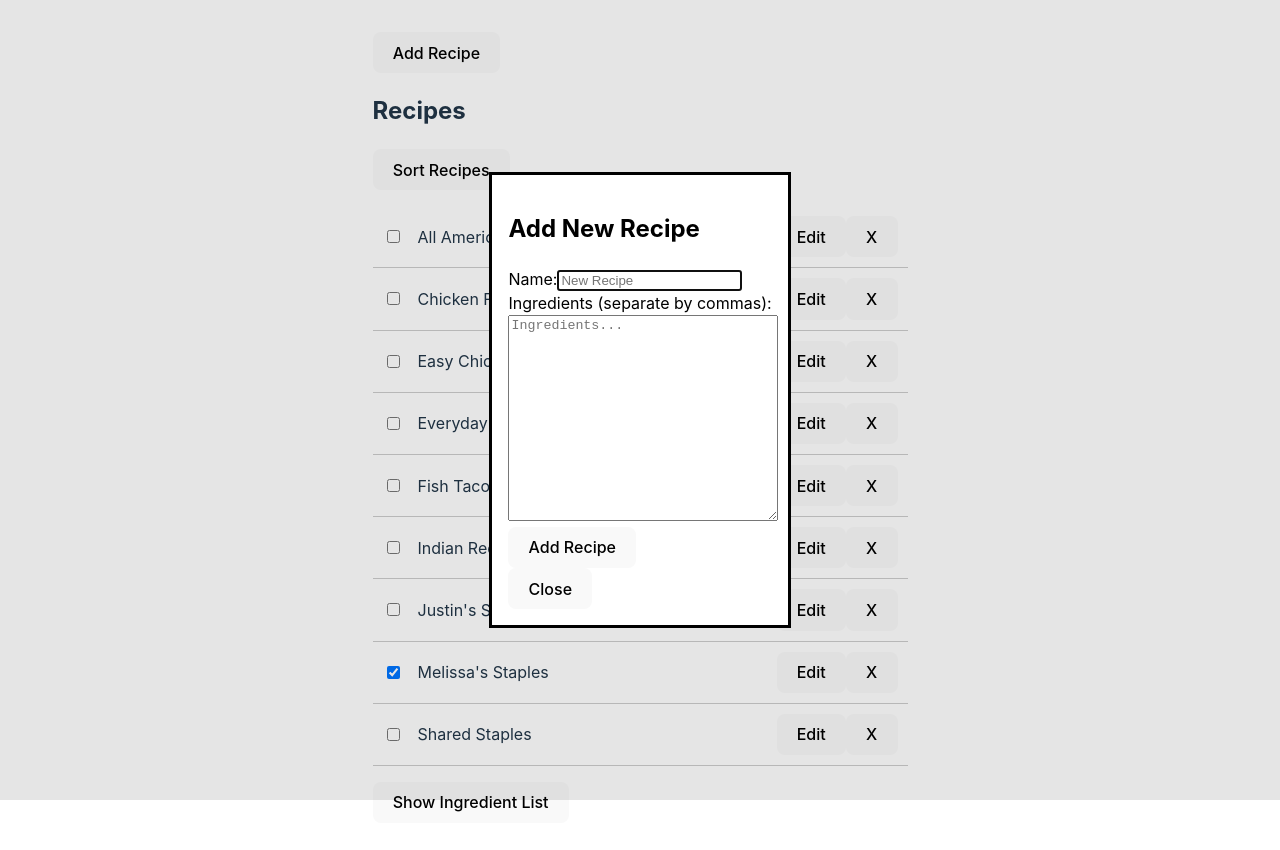
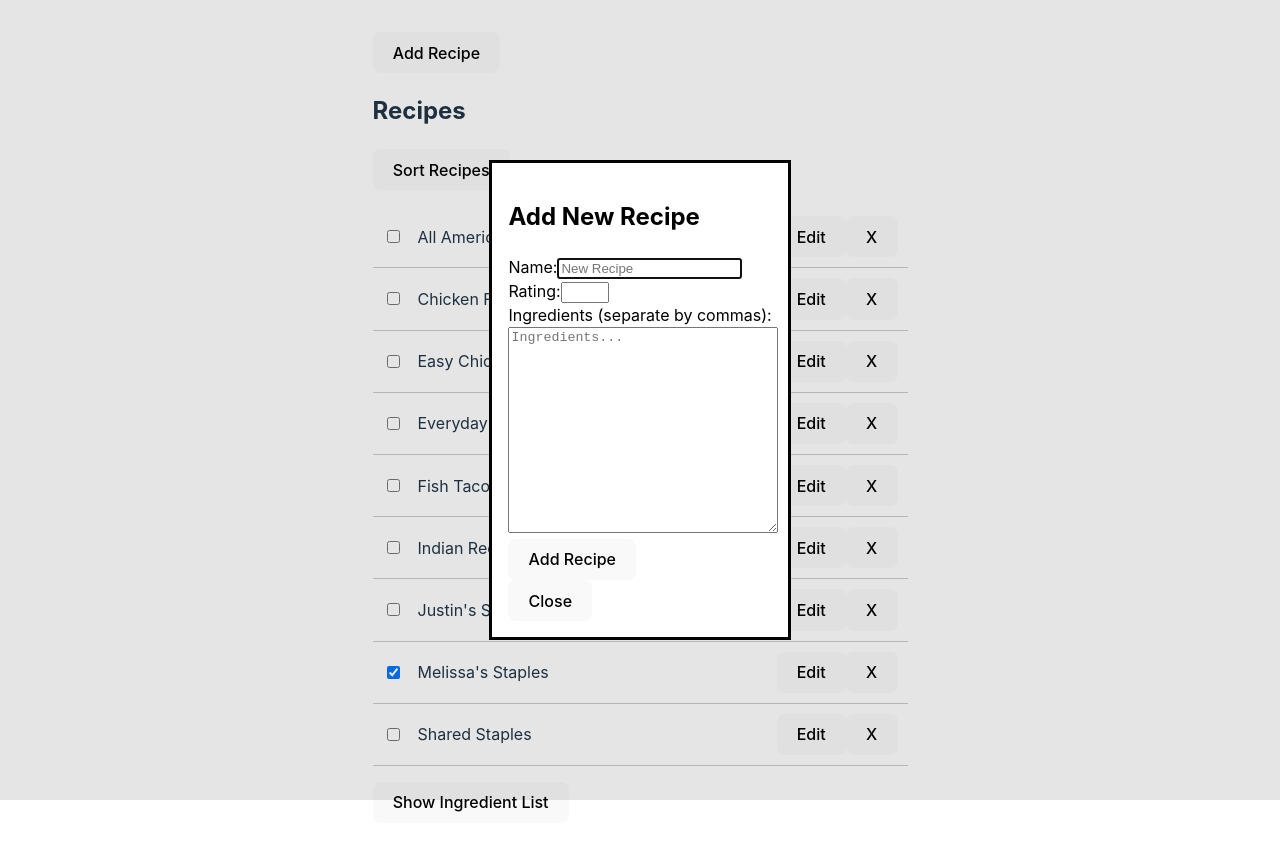
Before and after one commit to justinmcarlson/react-meal-plan-app, a React (Vite) app: page / in a window 1280 px wide. Both pictures are taken after a click on the button "Add Recipe". Shown: the top 850 px of the page. Built offline with nearby package versions, Linux system fonts and the light colour scheme.

Commit message:
Add rating field to NewRecipe and EditRecipe components.

```diff
--- a/src/Container/App.jsx
+++ b/src/Container/App.jsx
@@ -38,6 +38,7 @@ export default function App() {
 
   const [newRecipe, setNewRecipe] = useState({
     name: '',
+    rating: '',
     ingredients: [],
     checked: false,
     imageURL: '',
@@ -100,13 +101,14 @@ export default function App() {
     }));
   };
 
-  const handleEditRecipe = ({ id, name, ingredients, checked, imageURL }) => {
-    console.log(id, name, ingredients, checked, imageURL);
+  const handleEditRecipe = ({ id, name, rating, ingredients, checked, imageURL }) => {
+    console.log(id, name, rating, ingredients, checked, imageURL);
     const lineBreakIngredients = ingredients.join('\n');
     setEditRecipe((prevRecipe) => ({
       ...prevRecipe,
       id,
       name,
+      rating,
       ingredients: lineBreakIngredients,
       checked,
       imageURL,
--- a/src/Presentational/EditRecipe.jsx
+++ b/src/Presentational/EditRecipe.jsx
@@ -20,7 +20,17 @@ export default function EditRecipe({
           required
           />
         <br />
-        <label htmlFor="ingredients">Ingredients (separate by commas):</label>
+        <label htmlFor="rating">Rating:</label>
+        <input
+          name="rating"
+          type="number"
+          min="1"
+          max="5"
+          value={editRecipe.rating || ''}
+          onChange={handleEditRecipeChange}
+          />
+        <br />
+        <label htmlFor="ingredients">Ingredients (one per line):</label>
         <br />
         <textarea
           name="ingredients"
--- a/src/Presentational/NewRecipe.jsx
+++ b/src/Presentational/NewRecipe.jsx
@@ -21,6 +21,16 @@ export default function NewRecipe({
             required
           />
           <br />
+          <label htmlFor="rating">Rating:</label>
+          <input
+            name="rating"
+            type="number"
+            min="1"
+            max="5"
+            value={newRecipe.rating || ""}
+            onChange={handleNewRecipeChange}
+          />
+          <br />
           <label htmlFor="ingredients">Ingredients (separate by commas):</label>
           <br />
           <textarea
```
